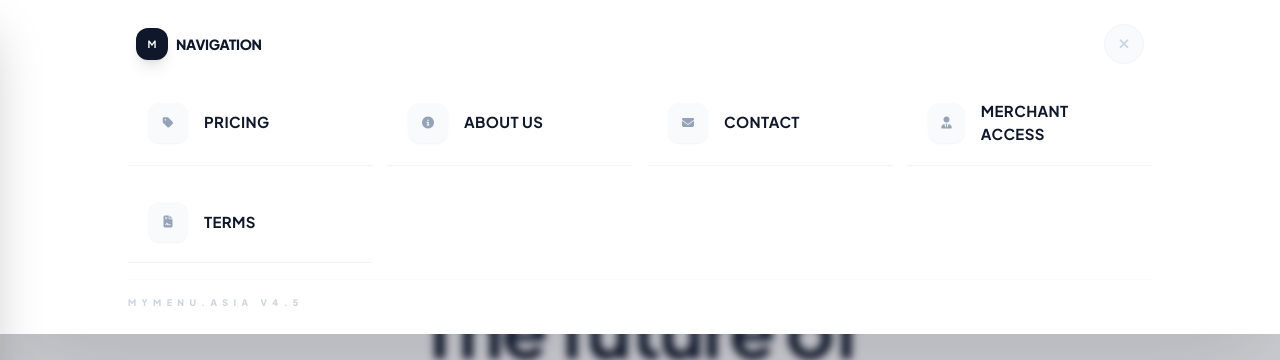
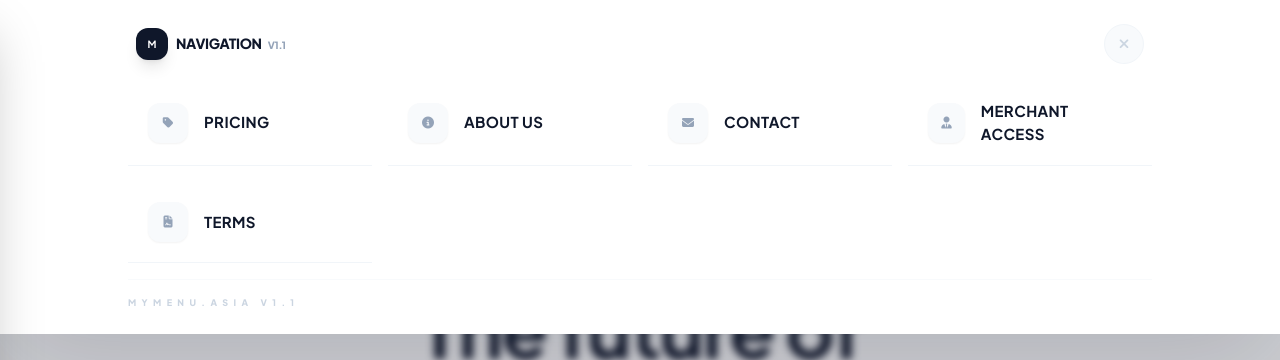
Before and after one commit to angeloanter23-pixel/Men, a React (Vite) app: page / in a window 1280 px wide. Both pictures are taken after a click on the button "OPEN APP". Shown: the top 360 px of the page. Built offline with nearby package versions, Linux system fonts and the light colour scheme; a web font is replaced by a local one.

Commit message:
feat(landing-page): Update version indicators
Display updated version numbers for 'Navigation' and 'mymenu.asia' in the landing page menu. This enhances clarity regarding the current build or feature set being presented.

```diff
--- a/landing-page/LandingMenu.tsx
+++ b/landing-page/LandingMenu.tsx
@@ -46,7 +46,9 @@ export const LandingMenu: React.FC<LandingMenuProps> = ({ isOpen, onClose, onSel
               <div className="w-8 h-8 bg-slate-900 rounded-xl flex items-center justify-center text-white shadow-lg">
                 <span className="text-[10px] font-bold">M</span>
               </div>
-              <span className="text-sm font-black tracking-tight text-slate-900 uppercase">Navigation</span>
+              <span className="text-sm font-black tracking-tight text-slate-900 uppercase">
+                Navigation <span className="text-[10px] text-slate-400 ml-1">v1.1</span>
+              </span>
             </div>
             <button
               onClick={onClose}
@@ -77,7 +79,7 @@ export const LandingMenu: React.FC<LandingMenuProps> = ({ isOpen, onClose, onSel
           </div>
 
           <div className="pt-4 border-t border-slate-50 max-w-5xl mx-auto w-full flex justify-between items-center">
-            <p className="text-[9px] font-black text-slate-300 uppercase tracking-[0.6em]">mymenu.asia v4.5</p>
+            <p className="text-[9px] font-black text-slate-300 uppercase tracking-[0.6em]">mymenu.asia v1.1</p>
           </div>
         </div>
       </div>
```
